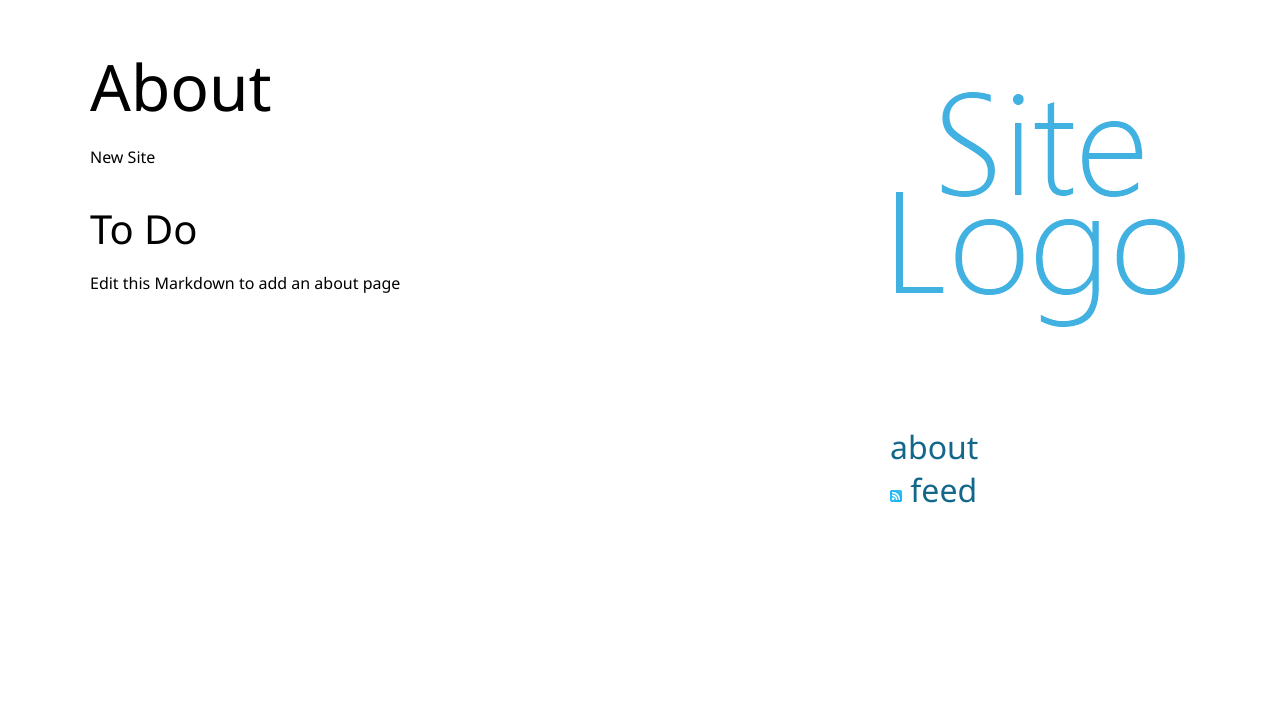
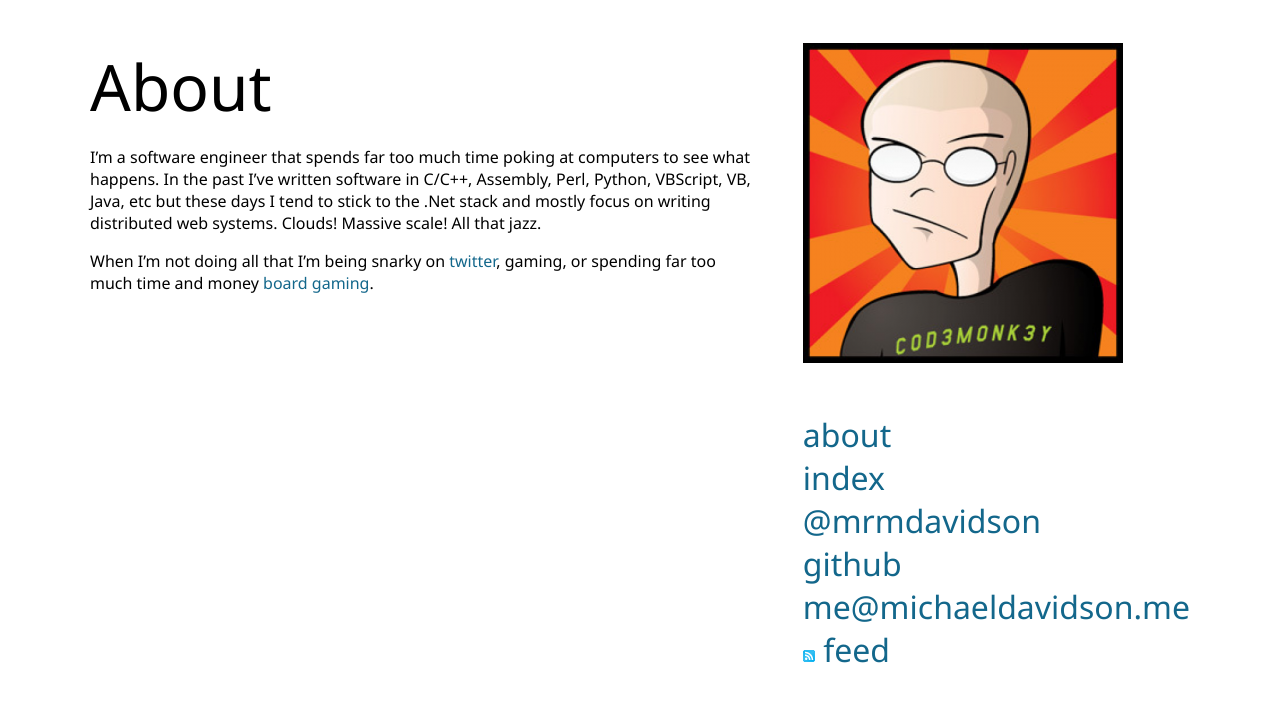
Before and after one commit to MrMDavidson/mrmdavidson.github.io, a Jekyll site: the page built from about.md, in a window 1280 px wide. Shown: the top 702 px of the page. Built offline with Jekyll 4.4.1, drawn with Linux system fonts in a browser that asks for light colours; nearby versions of some CDN libraries.

Commit message:
Tweaked about page

```diff
--- a/_layouts/layout.html
+++ b/_layouts/layout.html
@@ -9,6 +9,10 @@
 				<div class="section">
 					<ul>
 						<li><a href="/about.html">about</a></li>
+						<li><a href="/">index</a></li>
+						<li><a href="http://twitter.com/mrmdavidson">@mrmdavidson</a></li>
+						<li><a href="https://github.com/MrMDavidson">github</a></li>
+						<li><a href="mailto:me@michaeldavidson.me">me@michaeldavidson.me</a></li>
 						<li><a href="/rss.xml"><img src="/img/25.png" /> feed</a></li>
 					</ul>
 				</div>
--- a/_layouts/post.html
+++ b/_layouts/post.html
@@ -5,11 +5,13 @@ layout: layout
 <div class="entry-container">
 	<div class='entry'>
 		<h1> {{page.title}} </h1>
+		{% if page.includedate != false %}
 		<span class="postdate">{{ page.date | date: "%e %B, %Y"  }}
 			{% for tag in page.tags %}
 				<li><a href="/tag/{{ tag }}">{{ tag }}</a></li>
 			{% endfor %}
 		</span>
+		{% endif %}
 		{{ content }}
 	</div>
 </div>
--- a/about.md
+++ b/about.md
@@ -2,10 +2,10 @@
 layout: post
 title: About
 comments: false
+includedate: false
 ---
 
-New Site
+I'm a software engineer that spends far too much time poking at computers to see what happens. In the past I've written software in C/C++, Assembly, Perl, Python, VBScript, VB, Java, etc but these days I tend to stick to the .Net stack
+and mostly focus on writing distributed web systems. Clouds! Massive scale! All that jazz.
 
-##To Do
-
-Edit this Markdown to add an about page
+When I'm not doing all that I'm being snarky on [twitter](http://twitter.com/mrmdavidson), gaming, or spending far too much time and money [board gaming](https://boardgamegeek.com/).
```
Also changed, not shown: img/logo.png, 6 other files.
